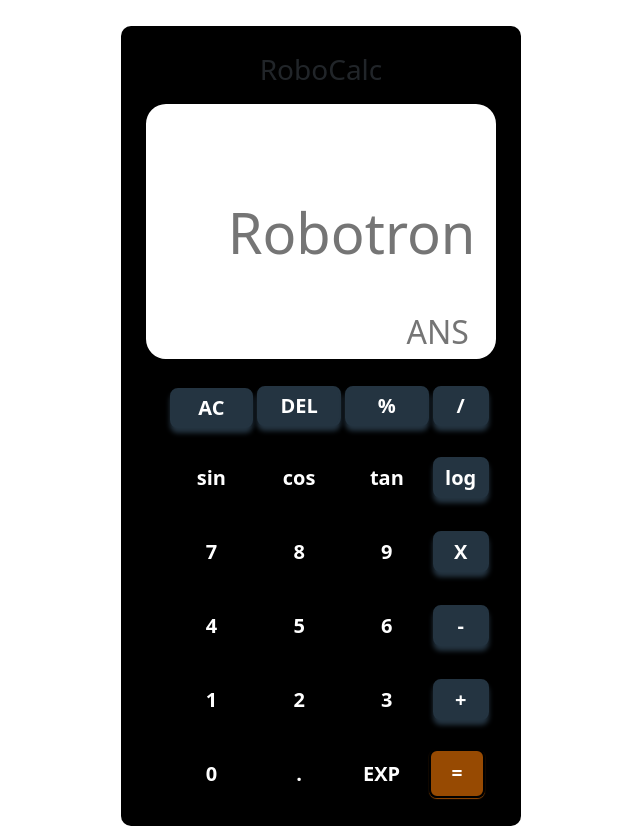
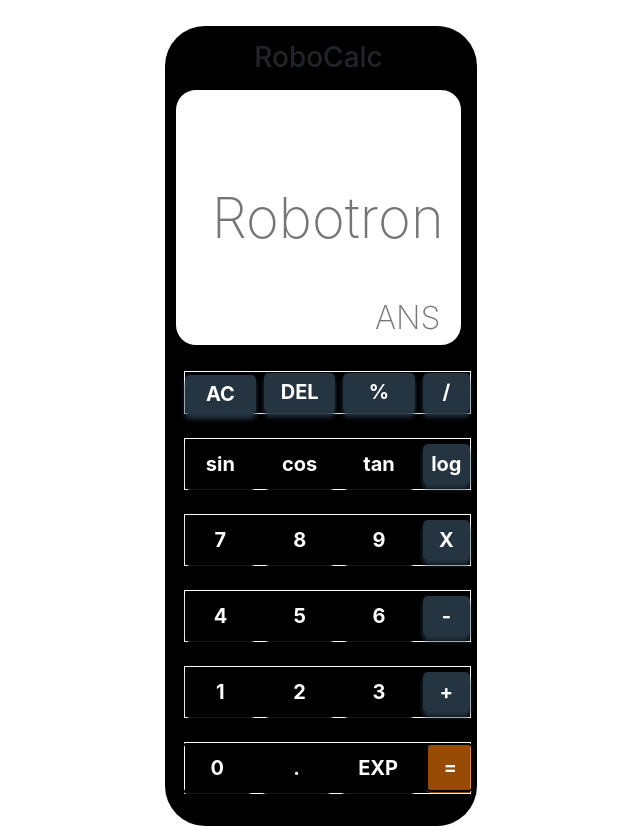
Before and after one commit to Robotron2/Basic-Calculator, a plain HTML site: page index.html in a window 1280 px wide. Shown: the whole page, without its empty margins (319-959 px from the left). Drawn offline with nearby package versions, Linux system fonts and the light colour scheme.

Commit message:
layout corrected

```diff
--- a/index.html
+++ b/index.html
@@ -6,7 +6,8 @@
         <meta http-equiv="X-UA-Compatible" content="IE=edge">
         <meta name="viewport" content="width=device-width, initial-scale=1.0">
         <title>Calculator</title>
-        <link rel="stylesheet" href="bootstrap-5.2.0-beta1-dist/css/bootstrap.css">
+        <link rel="stylesheet" href="https://cdn.jsdelivr.net/npm/bootstrap@4.6.2/dist/css/bootstrap.min.css"
+            integrity="sha384-xOolHFLEh07PJGoPkLv1IbcEPTNtaed2xpHsD9ESMhqIYd0nLMwNLD69Npy4HI+N" crossorigin="anonymous">
 
         <link rel="stylesheet" href="styles.css">
     </head>
@@ -22,43 +23,38 @@
 
                 <div class="row divmag">
 
-                    <div class="ms-2 mt-1">
+                    <div class="ms-2 mt-1 btn-container">
                         <button onclick="cls()" class=" fkeys btn btn-lg col-3 mt-1 text-warning">AC</button>
                         <button onclick="backSpace()" class="fkeys btn btn-lg col-3 ">DEL</button>
                         <button onclick="btnClick('%')" class="fkeys btn btn-lg col-3 ">%</button>
                         <button onclick="btnClick('/')" class="fkeys btn btn-lg col-2 keys">/</button>
                     </div>
-                    <!-- <div class="ms-2 mt-4">
-                    <button class="col-3 ac mt-1" onclick="clearAll()">AC</button>
-                    <button class="col-3 sign">()</button>
-                    <button class="col-3 sign" onclick="enterNo('%')">%</button>
-                    <button class="col-2 sign" onclick="enterNo('/')">/</button>
-                </div> -->
-                    <div class="ms-2 mt-4">
+
+                    <div class="ms-2 mt-4 btn-container">
                         <button onclick="sfnClick()" class="btn btn-outline-dark btn-lg col-3 ">sin</button>
                         <button onclick="fnClick('')" class="btn btn-outline-dark btn-lg col-3 ">cos</button>
                         <button onclick="fnClick('')" class="btn btn-outline-dark btn-lg col-3 ">tan</button>
                         <button onclick="fnClick('log')" class="fkeys btn  btn-lg col-2 ">log</button>
                     </div>
-                    <div class="ms-2 mt-4">
+                    <div class="ms-2 mt-4 btn-container">
                         <button onclick="btnClick('7')" class="btn btn-outline-dark btn-lg col-3 ">7</button>
                         <button onclick="btnClick('8')" class="btn btn-outline-dark btn-lg col-3 ">8</button>
                         <button onclick="btnClick('9')" class="btn btn-outline-dark btn-lg col-3 ">9</button>
                         <button onclick="btnClick('*')" class="fkeys btn  btn-lg col-2 ">X</button>
                     </div>
-                    <div class="ms-2 mt-4">
+                    <div class="ms-2 mt-4 btn-container">
                         <button onclick="btnClick('4')" class="btn btn-outline-dark btn-lg col-3 ">4</button>
                         <button onclick="btnClick('5')" class="btn btn-outline-dark btn-lg col-3 ">5</button>
                         <button onclick="btnClick('6')" class="btn btn-outline-dark btn-lg col-3 ">6</button>
                         <button onclick="btnClick('-')" class="fkeys btn btn-lg col-2 ">-</button>
                     </div>
-                    <div class="ms-2 mt-4">
+                    <div class="ms-2 mt-4 btn-container">
                         <button onclick="btnClick('1')" class="btn btn-outline-dark btn-lg col-3 ">1</button>
                         <button onclick="btnClick('2')" class="btn btn-outline-dark btn-lg col-3 ">2</button>
                         <button onclick="btnClick('3')" class="btn btn-outline-dark btn-lg col-3 ">3</button>
                         <button onclick="btnClick('+')" class="fkeys btn  btn-lg col-2 ">+</button>
                     </div>
-                    <div class="ms-2 mt-4">
+                    <div class="ms-2 mt-4 btn-container">
                         <button onclick="btnClick(0)" class="btn btn-outline-dark btn-lg col-3 ">0</button>
                         <button onclick="btnClick('.')" class="btn btn-outline-dark btn-lg col-3 ">.</button>
                         <button class="btn btn-lg btn-col-3">EXP</button>
@@ -66,9 +62,29 @@
                     </div>
 
 
+
                 </div>
             </div>
         </div>
+
+
+
+
+
+
+
+
+
+
+
+
+
+        <script src="https://cdn.jsdelivr.net/npm/jquery@3.5.1/dist/jquery.slim.min.js"
+            integrity="sha384-DfXdz2htPH0lsSSs5nCTpuj/zy4C+OGpamoFVy38MVBnE+IbbVYUew+OrCXaRkfj"
+            crossorigin="anonymous"></script>
+        <script src="https://cdn.jsdelivr.net/npm/bootstrap@4.6.2/dist/js/bootstrap.bundle.min.js"
+            integrity="sha384-Fy6S3B9q64WdZWQUiU+q4/2Lc9npb8tCaSX9FK7E8HnRr0Jz8D6OP9dO5Vg3Q9ct"
+            crossorigin="anonymous"></script>
         <script src="index.js"></script>
     </body>
 
--- a/styles.css
+++ b/styles.css
@@ -1,20 +1,25 @@
 body{
-    background-image: cross-fade();
+    /* background-image: cross-fade(); */
 }
 .m-container{
     margin-top: 10px !important;
     width: 400px;
     height: 800px;
-    /* background-color: rgba(0, 0, 139, 0.288); */
     background-color:black;
-    /* padding: 2% 2% 10% 2%; */
-    padding: 2%;
-    border-radius: 10px
+    padding: 1% 1.3% 3% 0.9%;
+    border-radius: 40px
 
 }
-/* .bodyContainer{
-    pad
-} */
+
+.btn-container{
+    display: flex;
+    flex-direction: row;
+    border: 1px solid white;
+    margin: 0 5px;
+    align-items: center;
+    justify-content: center;
+}
+
 #scrN{
     height: 34%;
     width: 100%;
@@ -64,11 +69,17 @@ body{
     top: 9%;
     font-weight: 650;
     color: #fff !important;
+    margin: 0 4px 0 4px;
 }
 .divmag{
     margin-top: -8%;
     margin-left: 1%;
     margin-bottom: 1%;
+    display: flex;
+    flex-direction: column;
+    justify-content: center;
+    align-self: center;
+
 }
 .ti{
     text-align: center;
```
